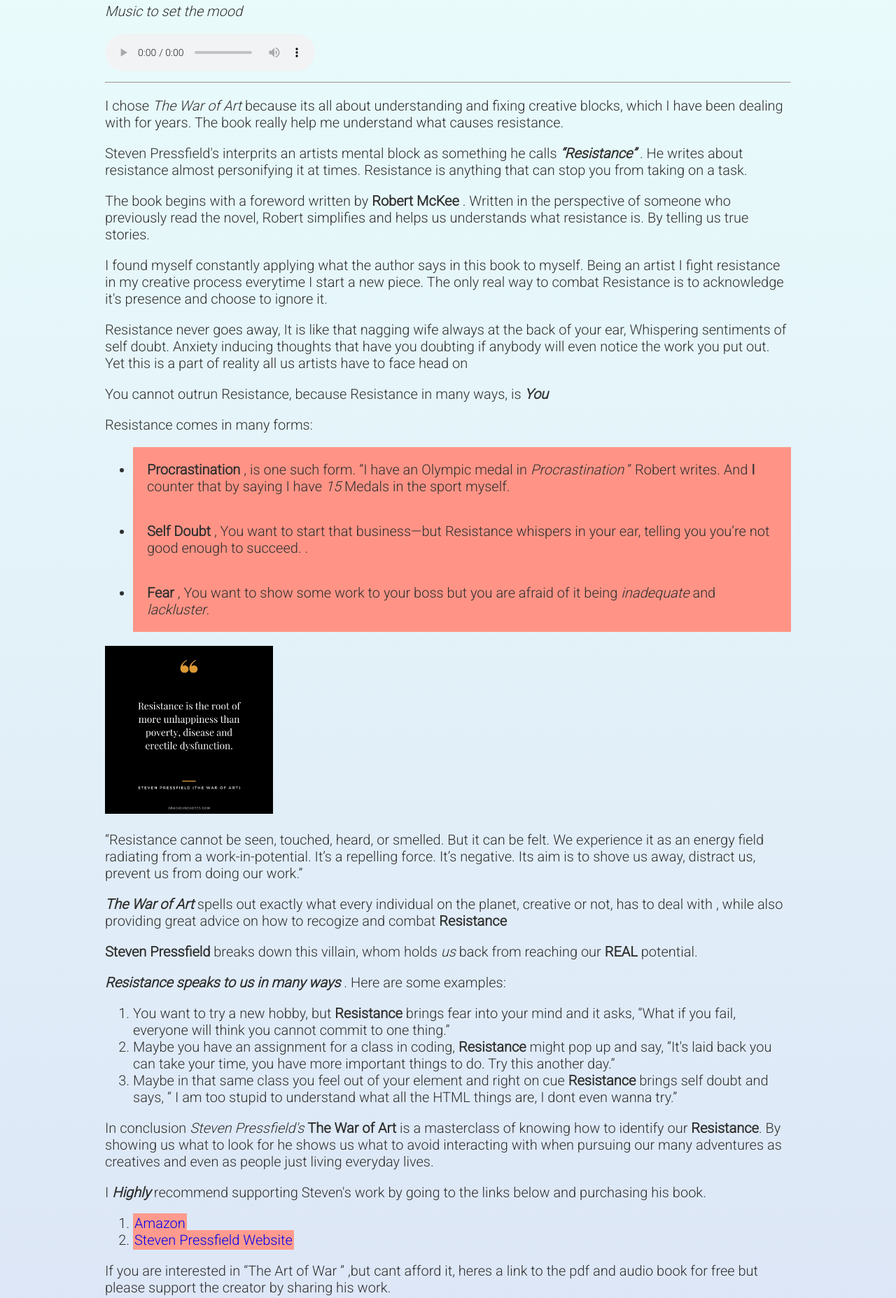
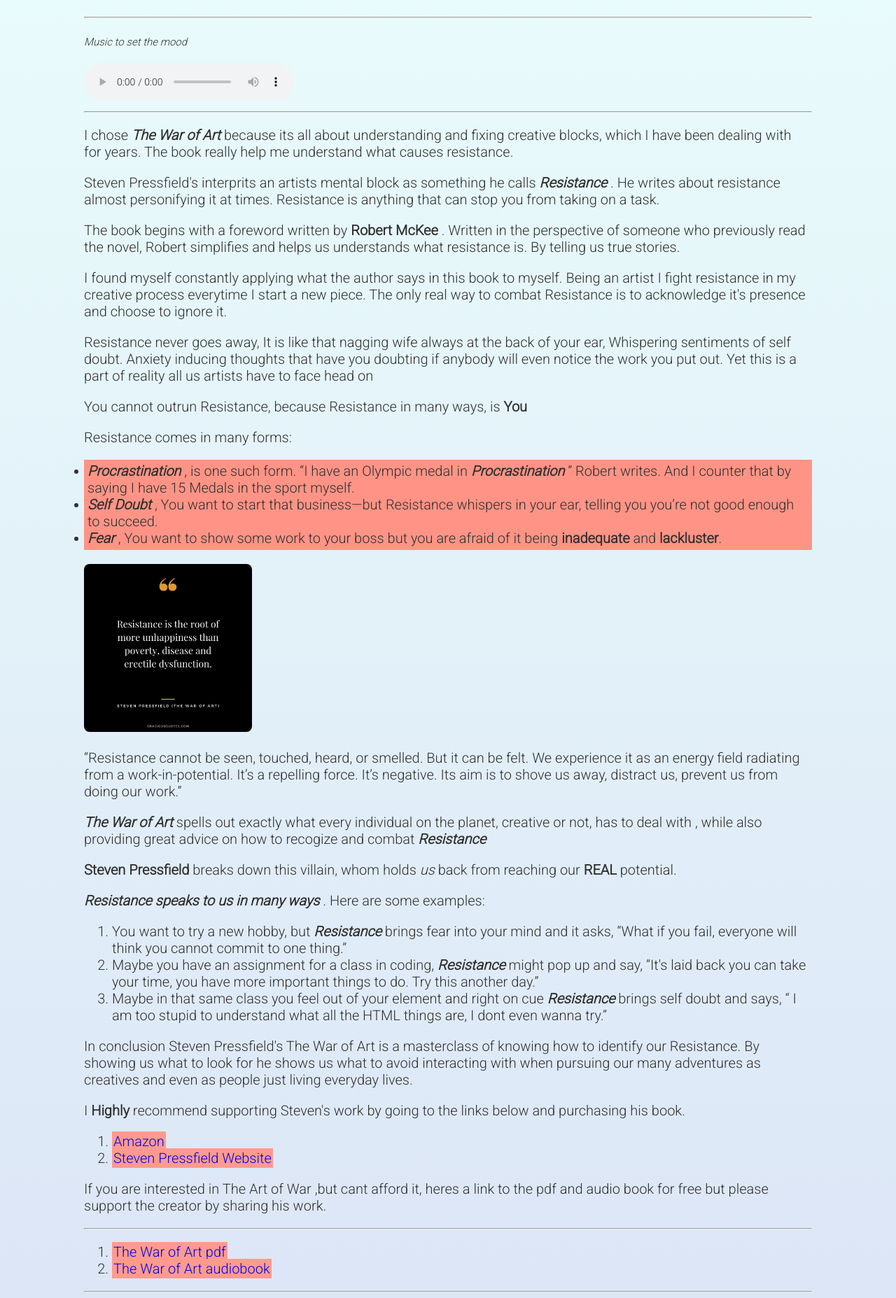
Before and after one commit to ethanlalla/Assignment1-4, a plain HTML site: page index.html in a window 1280 px wide. Shown: the part 379-2234 px from the top of the page at 70% size. Drawn offline with Linux system fonts and the light colour scheme.

Commit message:
updated html to include span tag in order to use css to to style words.

```diff
--- a/index.html
+++ b/index.html
@@ -24,17 +24,18 @@
 
 </head>
 
+<marquee>
+  <img src="images/War%20of%20Art%20quote.jpg" alt="Most of us have two lives. The life we live, and the unlived life within us. Between the two stands Resistance" width="240" height="240"/>
+  <img src="images/Cocaine.jpg" alt="Resistance is faster than a locomotive, harder to kick than cocaine" width="240" height="240"/>
+  <img src="images/Steven.jpg" alt="Portrait of Author, Steven Pressfield" width="240" height="240" </center>
+</marquee>
+<hr/>
+
 <body>
   <h1> <q> A Summary on <cite>The War of Art</cite> </q> </h1>
   <hr/>
 
-<marquee>
-  <img src="images/War of Art quote.jpg" alt="Most of us have two lives. The life we live, and the unlived life within us. Between the two stands Resistance" width="240" height="240"/>
-  <img src="images/Cocaine.jpg" alt="Resistance is faster than a locomotive, harder to kick than cocaine" width="240" height="240"/>
-  <img src="images/Steven.jpg" alt="Portrait of Author, Steven Pressfield" width="240" height="240" </center>
-</marquee>
-
-<p><i> Music to set the mood</i></p>
+<p><span class="music"> Music to set the mood</span></p>
  <audio controls>
    <source src="audio/Thecaretaker.mp3" type="audio/mp3">
 
@@ -42,46 +43,49 @@
 
 
   <hr/>
-  <p> I chose <cite>The War of Art</cite> because its all about understanding and fixing creative blocks, which I have been dealing with for years. The book really help me understand what causes resistance. </p>
-  <p> Steven Pressfield's interprits an artists mental block as something he calls <b><i> <q>Resistance</q> </i></b>. He writes about resistance almost personifying it at times. Resistance is anything that can stop you from taking on a task. </p>
-  <p> The book begins with a foreword written by <strong> Robert McKee </strong>. Written in the perspective of someone who previously read the novel, Robert simplifies and helps us understands what resistance is. By telling us true stories. </p>
+  <p> I chose <span class="title"> The War of Art </span> because its all about understanding and fixing creative blocks, which I have been dealing with for years. The book really help me understand what causes resistance. </p>
+  <p> Steven Pressfield's interprits an artists mental block as something he calls  <span class="resistance"> Resistance </span>. He writes about resistance almost personifying it at times. Resistance is anything that can stop you from taking on a task. </p>
+  <p> The book begins with a foreword written by <span class="editor"> Robert McKee </span>. Written in the perspective of someone who previously read the novel, Robert simplifies and helps us understands what resistance is. By telling us true stories. </p>
   <p> I found myself constantly applying what the author says in this book to myself. Being an artist I fight resistance in my creative process everytime I start a new piece. The only real way to combat Resistance is to acknowledge it's presence and choose to ignore it. </p>
   <p> Resistance never goes away, It is like that nagging wife always at the back of your ear, Whispering sentiments of self doubt. Anxiety inducing thoughts that have you doubting if anybody will even notice the work you put out. Yet this is a part of reality all us artists have to face head on </p>
-  <p> You cannot outrun Resistance, because Resistance in many ways, is<b><i> You </i></b>
+  <p> You cannot outrun Resistance, because Resistance in many ways, is <span class="reader"> You </span>
   <p> Resistance comes in many forms:
 
    <ul>
-      <li><b> Procrastination </b>, is one such form. <q>I have an Olympic medal in <i> Procrastination </i></q> Robert writes. And <b> I </b> counter that by saying I have <i>15 </i> Medals in the sport myself. </li>
-      <li><b> Self Doubt </b>, You want to start that business—but Resistance whispers in your ear, telling you you’re not good enough to succeed. </q>. </li>
-      <li><b> Fear </b>, You want to show some work to your boss but you are afraid of it being <i>inadequate</i> and <i>lackluster</i>.
+      <li><span class="procras"> Procrastination </span>, is one such form. <q>I have an Olympic medal in <span class= "procras"> Procrastination </span></q> Robert writes. And I counter that by saying I have 15 Medals in the sport myself. </li>
+      <li><span class="doubt"> Self Doubt </span>, You want to start that business—but Resistance whispers in your ear, telling you you’re not good enough to succeed. </li>
+      <li><span class="fear"> Fear </span>, You want to show some work to your boss but you are afraid of it being <span class="inade">inadequate</span> and <span class="lack">lackluster</span>.</li>
     </ul>
-  <img src="images/Resistance Quote.jpg" alt="Resistance is the root of more unhappiness than poverty, disease and erectile dysfunciton" width="240" height="240" />
+  <img src="images/Resistance%20Quote.jpg" alt="Resistance is the root of more unhappiness than poverty, disease and erectile dysfunciton" width="240" height="240" />
   <p><q>Resistance cannot be seen, touched, heard, or smelled. But it can be felt. We experience it as an energy field radiating from a work-in-potential. It’s a repelling force. It’s negative. Its aim is to shove us away, distract us, prevent us from doing our work.</q></p>
-  <p><b> <cite> The War of Art </cite></b> spells out exactly what every individual on the planet, creative or not, has to deal with , while also providing great advice on how to recogize and combat <b> Resistance </b> </p>
+  <p> <span class="title"> The War of Art </span> spells out exactly what every individual on the planet, creative or not, has to deal with , while also providing great advice on how to recogize and combat <span class="resistance"> Resistance </span> </p>
   <p><b> Steven Pressfield </b> breaks down this villain, whom holds <i> us </i> back from reaching our <strong> REAL </strong> potential. </p>
   <p><b> <i> Resistance speaks to us in many ways </i> </b>. Here are some examples:
     <ol>
-       <li> You want to try a new hobby, but <b>Resistance</b> brings fear into your mind and it asks, <q>What if you fail, everyone will think you cannot commit to one thing.</q>
-       <li> Maybe you have an assignment for a class in coding, <b>Resistance</b> might pop up and say, <q>It's laid back you can take your time, you have more important things to do. Try this another day.</q>
-       <li> Maybe in that same class you feel out of your element and right on cue <b>Resistance</b> brings self doubt and says, <q> I am too stupid to understand what all the HTML things are, I dont even wanna try.</q>
+       <li> You want to try a new hobby, but <span class="resistance">Resistance</span> brings fear into your mind and it asks, <q>What if you fail, everyone will think you cannot commit to one thing.</q>
+       <li> Maybe you have an assignment for a class in coding, <span class="resistance">Resistance</span> might pop up and say, <q>It's laid back you can take your time, you have more important things to do. Try this another day.</q>
+       <li> Maybe in that same class you feel out of your element and right on cue <span class="resistance">Resistance</span> brings self doubt and says, <q> I am too stupid to understand what all the HTML things are, I dont even wanna try.</q>
     </ol>
-  <p> In conclusion <i> Steven Pressfield's </i> <b> The War of Art </b> is a masterclass of knowing how to identify our <b>Resistance</b>. By showing us what to look for he shows us what to avoid interacting with when pursuing our many adventures as creatives and even as people just living everyday lives. </p>
-  <p> I <b> <i> Highly </i> </b> recommend supporting Steven's work by going to the links below and purchasing his book. </p>
+  <p> In conclusion <span class="author"> Steven Pressfield's</span> The War of Art is a masterclass of knowing how to identify our Resistance. By showing us what to look for he shows us what to avoid interacting with when pursuing our many adventures as creatives and even as people just living everyday lives. </p>
+  <p> I <span class="high"> Highly </span> recommend supporting Steven's work by going to the links below and purchasing his book. </p>
   <p>
       <ol>
-        <li> <a href="https://www.amazon.com/War-Art-Through-Creative-Battles/dp/0446691437"target= "_blank">
+        <li> <a href="https://www.amazon.com/War-Art-Through-Creative-Battles/dp/0446691437" target="blank">
               Amazon </a></li>
-        <li> <a href= "https://stevenpressfield.com/books/the-war-of-art/"target="blank">
+        <li> <a href= "https://stevenpressfield.com/books/the-war-of-art/" target="blank">
               Steven Pressfield Website </a></li>
       </ol>
   </p>
-  <p>If you are interested in <q>The Art of War </q> ,but cant afford it, heres a link to the pdf and audio book for free but please support the creator by sharing his work.</q>
+  <p>If you are interested in The Art of War  ,but cant afford it, heres a link to the pdf and audio book for free but please support the creator by sharing his work.</p>
+<hr/>
     <ol>
       <li> <a href="https://aimeeknight.files.wordpress.com/2016/01/the-war-of-art_fastpencil_pbo.pdf">
              The War of Art pdf </a></li>
-      <li> <a href="">
+      <li> <a href="https://youtu.be/3hTVqRiqRcQ">
              The War of Art audiobook </a></li>
     </ol>
+</p>
+<hr/>
 <h2> To contact me please feel free to email me: </h2>
 <p> <a href="mailto:ethanlalla45@gmail.com">ethanlalla45@gmail.com</a> </p>
 
--- a/style.css
+++ b/style.css
@@ -13,26 +13,100 @@
   color: #303030;
   font-size: 20px;
 
-  margin-left:  7.5em;
-  margin-right: 7.5em;
-  margin-top: 1em;
+  margin-left:  6em;
+  margin-right: 6em;
+  margin-top: 2em;
   margin-bottom: 2em;
 }
 
+
 h1, h2{
+  font-weight: bolder;
+  letter-spacing: 2px;
   font-size: 200%;
   color: #ff9b8e
 }
 
-ul li { background: #ff9486;
+
+
+
+
+ul { background: #ff9486;
   padding: 20px;
+  padding-left: 5px;
+  padding-right: 5px;
+  padding-top: 4.5px;
+  padding-bottom: 4.5px;
+}
 
-}
 
 a:link { background-color: #ff9b8e;
   text-decoration: none;
   padding: 2px;
+}
 
 
+p.small {
+  line-height: 0.5;
+}
 
+
+p.big {
+  line-height: 1.8;
 }
+
+
+img {
+  border-radius: 8px;
+}
+
+.title{
+  font-style: italic;
+  font-weight: bold;
+}
+
+.music{
+  font-size: 15px;
+  font-style: italic;
+}
+
+.resistance{
+  font-style: italic;
+  font-weight: bold;
+}
+
+.editor{
+  font-weight: bold;
+}
+
+.reader{
+  font-weight: bold;
+}
+
+.procras{
+  font-weight: bolder;
+  font-style: italic;
+}
+
+.doubt{
+  font-style: italic;
+  font-weight: bold;
+}
+
+.fear{
+  font-style: italic;
+  font-weight: bold;
+}
+
+.inade{
+  font-weight: bold;
+}
+
+.lack{
+  font-weight: bold;
+}
+
+
+.high{
+  font-weight: bold;
+}
```
